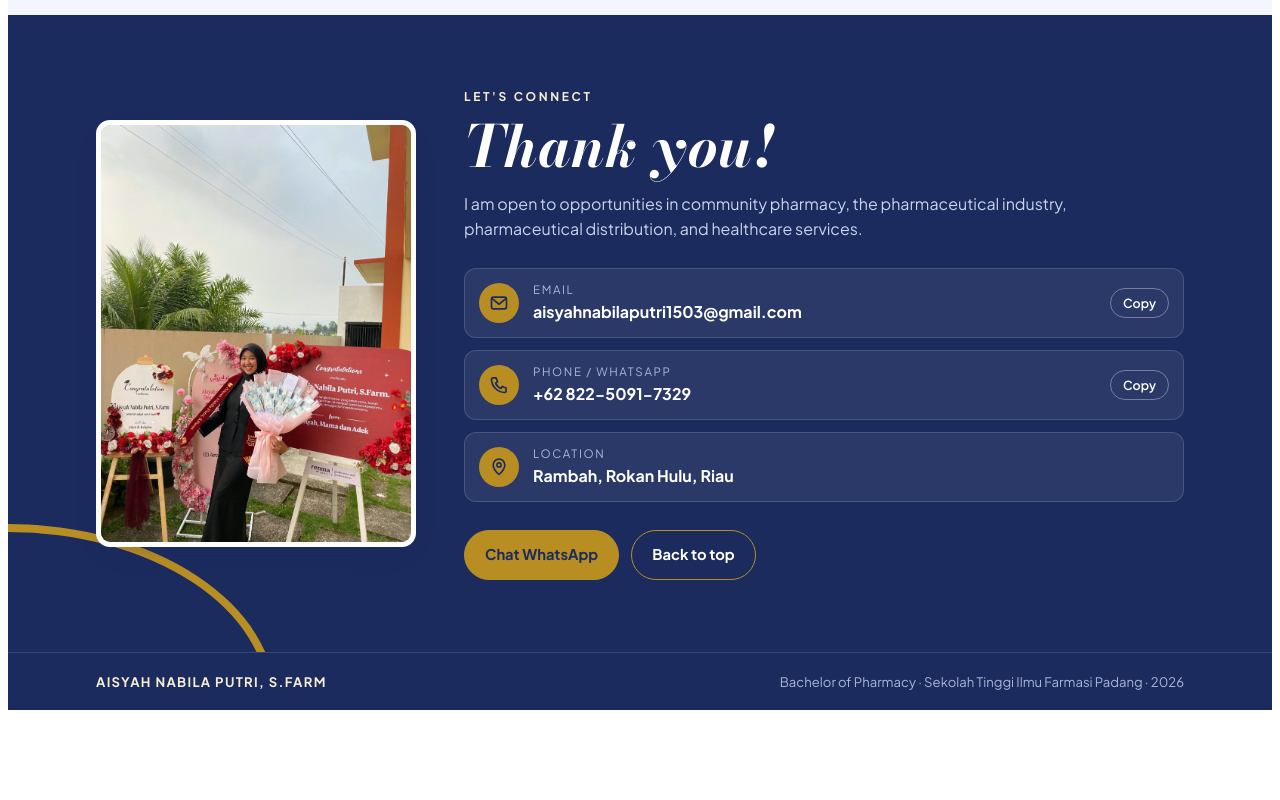
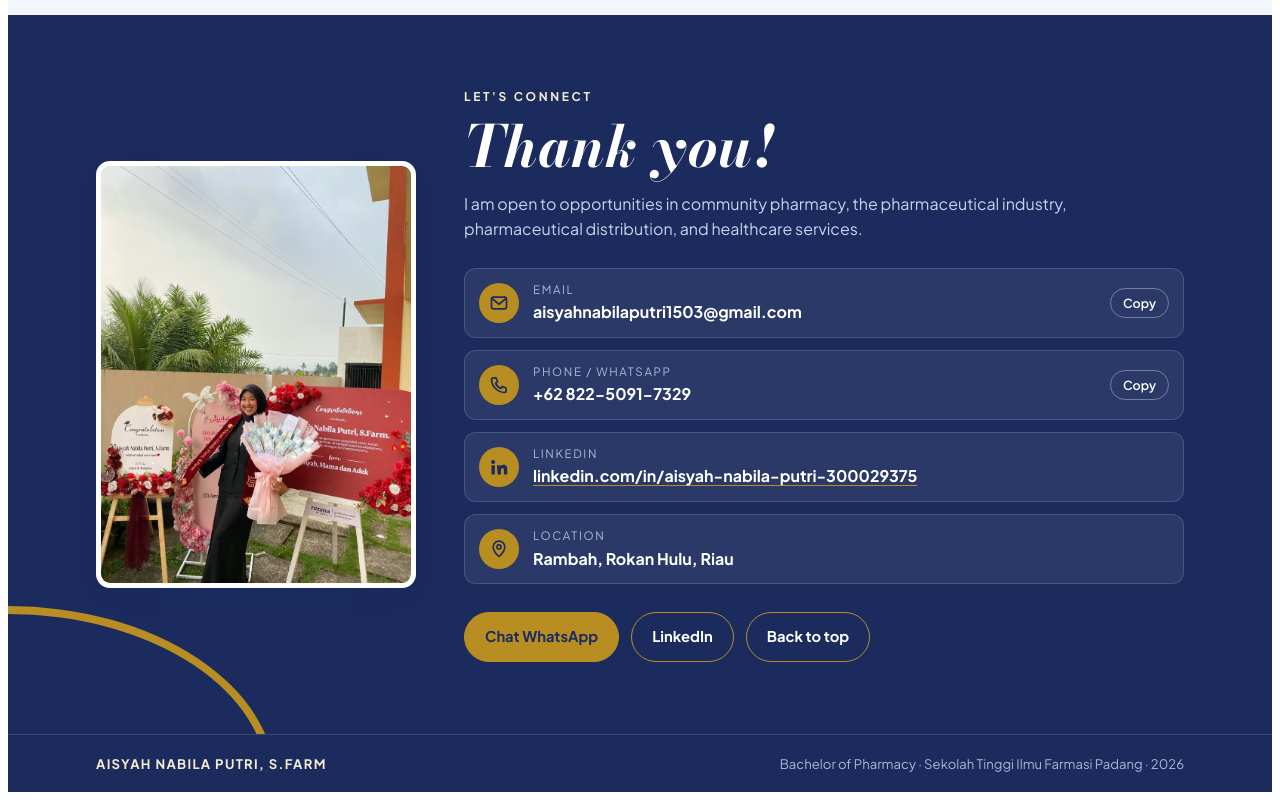
Before and after one commit to Toni2411/Portofolio-Aisyah-Nabila-Putri, a plain HTML site: page en.html in a window 1280 px wide. Shown: the part 7858-8658 px from the top of the page. Before the commit the page ends 8576 px from the top, so only its background shows below. Drawn offline with nearby package versions, Linux system fonts and the light colour scheme.

Commit message:
Add LinkedIn profile to the contact section
Co-Authored-By: Claude Opus 5.5 <noreply@anthropic.com>

```diff
--- a/en.html
+++ b/en.html
@@ -234,6 +234,7 @@ h3 { font-size: 1.35rem; font-weight: 700; line-height: 1.2; }
 .line div { min-width: 0; flex: 1; }
 .line small { display: block; font-size: .72rem; letter-spacing: .14em; text-transform: uppercase; color: #aab6d6; }
 .line span { font-weight: 700; overflow-wrap: anywhere; user-select: all; }
+.line a { color: var(--on-navy); font-weight: 700; overflow-wrap: anywhere; text-decoration-color: var(--gold); text-underline-offset: 3px; }
 .copy { flex: none; background: transparent; color: var(--on-navy); border: 1px solid rgba(255, 255, 255, .35); border-radius: 999px; padding: 6px 12px; font: 600 .78rem var(--body); cursor: pointer; }
 .copy:hover { background: rgba(255, 255, 255, .1); }
 .contact .ctas .btn { border-color: var(--gold); }
@@ -302,7 +303,8 @@ footer b { color: var(--gold-soft); letter-spacing: .1em; }
     <symbol id="i-phone" viewBox="0 0 24 24" fill="none" stroke="currentColor" stroke-width="2" stroke-linejoin="round"><path d="M5 3.5h3.5l1.8 4.6-2.4 1.6a11 11 0 0 0 6.4 6.4l1.6-2.4 4.6 1.8V19a2 2 0 0 1-2 2A16.5 16.5 0 0 1 3 5.5a2 2 0 0 1 2-2z"/></symbol>
     <symbol id="i-search" viewBox="0 0 24 24" fill="none" stroke="currentColor" stroke-width="2" stroke-linecap="round"><circle cx="11" cy="11" r="6.5"/><path d="m16 16 4.5 4.5"/></symbol>
     <symbol id="i-flag" viewBox="0 0 24 24" fill="none" stroke="currentColor" stroke-width="2" stroke-linecap="round" stroke-linejoin="round"><path d="M5 21V4m0 0h11l-2 4 2 4H5"/></symbol>
-    <symbol id="i-cap" viewBox="0 0 24 24" fill="none" stroke="currentColor" stroke-width="2" stroke-linejoin="round"><path d="m2.5 9 9.5-5 9.5 5-9.5 5z"/><path d="M6.5 11v5c1.5 1.6 3.4 2.4 5.5 2.4s4-.8 5.5-2.4v-5M21.5 9v5" stroke-linecap="round"/></symbol>
+    <symbol id="i-in" viewBox="0 0 24 24" fill="currentColor"><path d="M4.98 3.5a2.5 2.5 0 1 1 0 5 2.5 2.5 0 0 1 0-5zM3 9.75h4V21H3zM9.5 9.75h3.8v1.6h.06c.53-1 1.83-2.05 3.77-2.05 4.03 0 4.77 2.65 4.77 6.1V21h-4v-4.95c0-1.18-.02-2.7-1.65-2.7-1.65 0-1.9 1.29-1.9 2.62V21h-4z"/></symbol>
+    <symbol id="i-cap"viewBox="0 0 24 24" fill="none" stroke="currentColor" stroke-width="2" stroke-linejoin="round"><path d="m2.5 9 9.5-5 9.5 5-9.5 5z"/><path d="M6.5 11v5c1.5 1.6 3.4 2.4 5.5 2.4s4-.8 5.5-2.4v-5M21.5 9v5" stroke-linecap="round"/></symbol>
   </defs>
 </svg>
 
@@ -638,10 +640,12 @@ footer b { color: var(--gold-soft); letter-spacing: .1em; }
         <div class="lines">
           <div class="line"><span class="ico"><svg><use href="#i-mail"/></svg></span><div><small>Email</small><span id="v-mail">aisyahnabilaputri1503@gmail.com</span></div><button class="copy" type="button" data-copy="v-mail">Copy</button></div>
           <div class="line"><span class="ico"><svg><use href="#i-phone"/></svg></span><div><small>Phone / WhatsApp</small><span id="v-phone">+62 822-5091-7329</span></div><button class="copy" type="button" data-copy="v-phone">Copy</button></div>
+          <div class="line"><span class="ico"><svg><use href="#i-in"/></svg></span><div><small>LinkedIn</small><a href="https://www.linkedin.com/in/aisyah-nabila-putri-300029375/" target="_blank" rel="noopener">linkedin.com/in/aisyah-nabila-putri-300029375</a></div></div>
           <div class="line"><span class="ico"><svg><use href="#i-pin"/></svg></span><div><small>Location</small><span>Rambah, Rokan Hulu, Riau</span></div></div>
         </div>
         <div class="ctas">
           <a class="btn solid" href="https://wa.me/6282250917329" target="_blank" rel="noopener">Chat WhatsApp</a>
+          <a class="btn ghost" href="https://www.linkedin.com/in/aisyah-nabila-putri-300029375/" target="_blank" rel="noopener">LinkedIn</a>
           <a class="btn ghost" href="#beranda">Back to top</a>
         </div>
       </div>
```
Also changed, not shown: index.html (+5 -1 lines).
